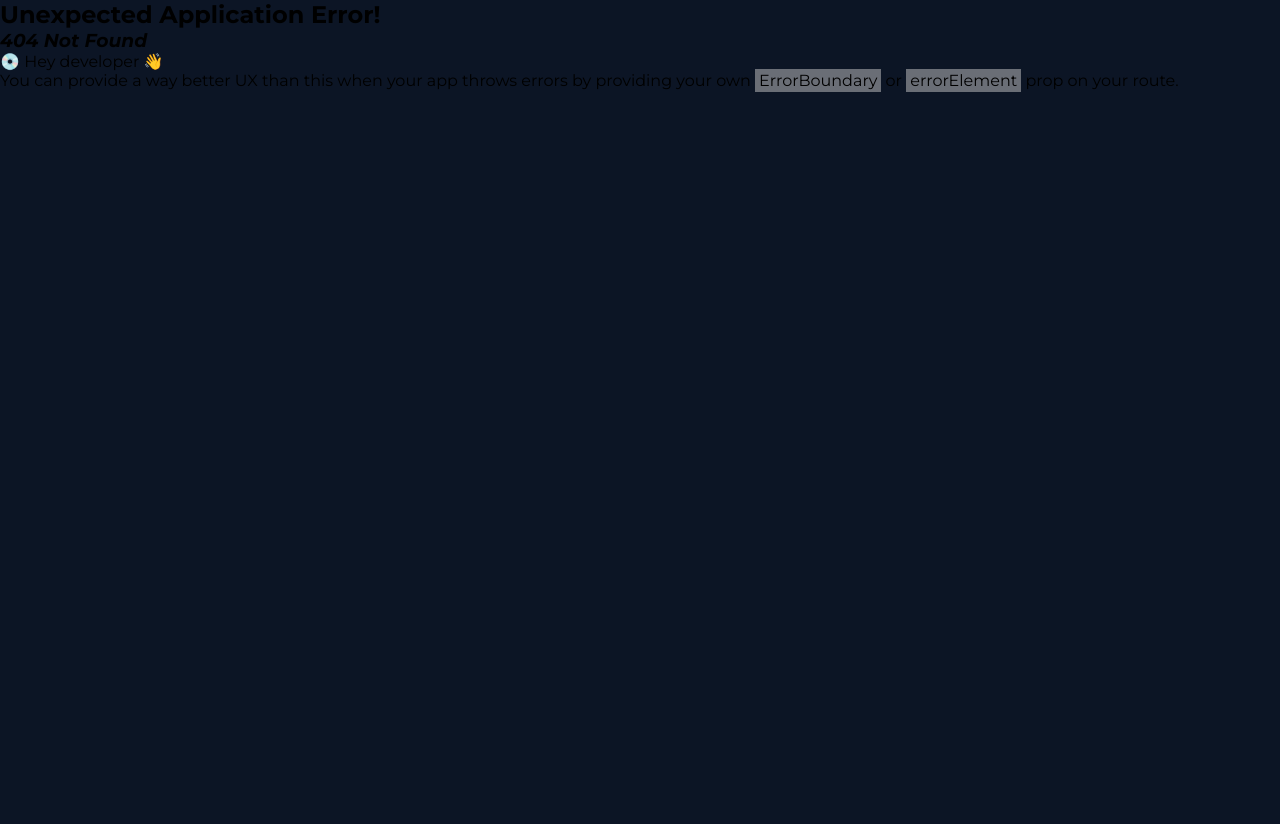
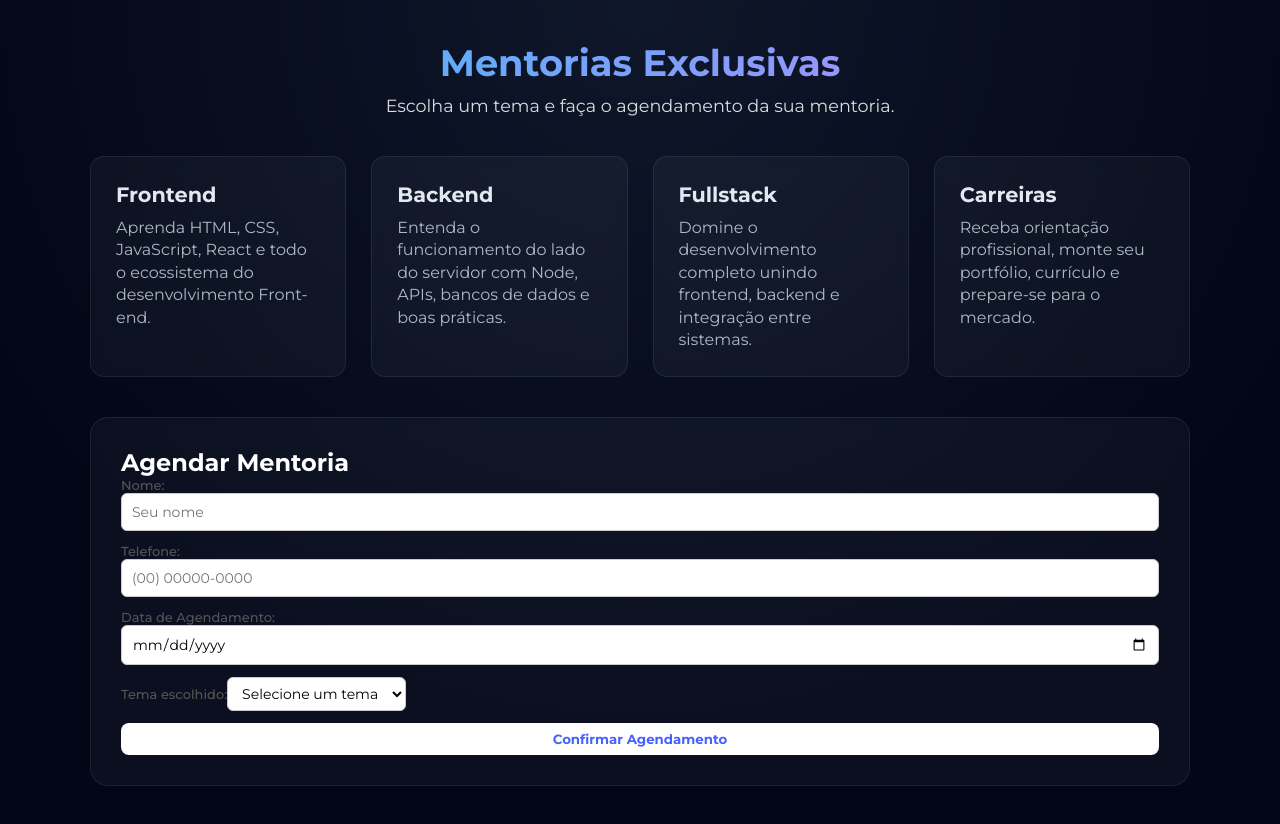
Before and after one commit to GabrielKorver/tcc-mfxacademy, a React (Vite) app: page /Mentoria in a window 1280 px wide. Before the commit this address had no page. Before the commit the page ends 800 px from the top, so only its background shows below. Built offline with nearby package versions, Linux system fonts and the light colour scheme.

Commit message:
Adicionar tela mentoria

```diff
--- /dev/null
+++ b/src/Pages/Mentoria/Mentoria.jsx
@@ -0,0 +1,85 @@
+import styles from "./Mentoria.module.css";
+
+export default function Mentoria() {
+  const mentores = [
+    {
+      tema: "Frontend",
+      descricao:
+        "Aprenda HTML, CSS, JavaScript, React e todo o ecossistema do desenvolvimento Front-end.",
+    },
+    {
+      tema: "Backend",
+      descricao:
+        "Entenda o funcionamento do lado do servidor com Node, APIs, bancos de dados e boas práticas.",
+    },
+    {
+      tema: "Fullstack",
+      descricao:
+        "Domine o desenvolvimento completo unindo frontend, backend e integração entre sistemas.",
+    },
+    {
+      tema: "Carreiras",
+      descricao:
+        "Receba orientação profissional, monte seu portfólio, currículo e prepare-se para o mercado.",
+    },
+  ];
+
+  return (
+    <div className={styles.container}>
+      <section className={styles.mentoriaSection}>
+        <h1 className={styles.title}>Mentorias Exclusivas</h1>
+        <p className={styles.subtitle}>
+          Escolha um tema e faça o agendamento da sua mentoria.
+        </p>
+
+        {/* === CARDS COM OS TEMAS === */}
+        <div className={styles.cardsArea}>
+          {mentores.map((item, index) => (
+            <div key={index} className={styles.card}>
+              <h2>{item.tema}</h2>
+              <p>{item.descricao}</p>
+            </div>
+          ))}
+        </div>
+
+        {/* === FORMULÁRIO DE AGENDAMENTO === */}
+        <div className={styles.formArea}>
+          <h2>Agendar Mentoria</h2>
+
+          <form className={styles.form}>
+            <label>
+              Nome:
+              <input type="text" placeholder="Seu nome" required />
+            </label>
+
+            <label>
+              Telefone:
+              <input type="tel" placeholder="(00) 00000-0000" required />
+            </label>
+
+            <label>
+              Data de Agendamento:
+              <input type="date" required />
+            </label>
+
+            <label>
+              Tema escolhido:
+              <select required>
+                <option value="">Selecione um tema</option>
+                {mentores.map((tema, index) => (
+                  <option key={index} value={tema.tema}>
+                    {tema.tema}
+                  </option>
+                ))}
+              </select>
+            </label>
+
+            <button type="submit" className={styles.agendarBtn}>
+              Confirmar Agendamento
+            </button>
+          </form>
+        </div>
+      </section>
+    </div>
+  );
+}
--- /dev/null
+++ b/src/Pages/Mentoria/Mentoria.module.css
@@ -0,0 +1,102 @@
+/* ===========================
+   CONTAINER GERAL
+=========================== */
+.container {
+  width: 100%;
+  min-height: 100vh;
+  padding: 40px 20px;
+  display: flex;
+  justify-content: center;
+
+  /* 🔥 mesmo fundo da landing */
+  background: radial-gradient(circle at top, #0f172a, #020617 70%);
+  color: #fff;
+}
+
+.mentoriaSection {
+  max-width: 1100px;
+  width: 100%;
+}
+
+/* ===========================
+   TÍTULOS
+=========================== */
+.title {
+  text-align: center;
+  font-size: 2.3rem;
+  margin-bottom: 10px;
+
+  /* 🔥 gradiente igual ao hero */
+  background: linear-gradient(to right, #38bdf8, #c084fc);
+  background-clip: text;
+  -webkit-background-clip: text;
+  color: transparent;
+}
+
+.subtitle {
+  text-align: center;
+  font-size: 1.1rem;
+  margin-bottom: 40px;
+  opacity: 0.85;
+}
+
+/* ===========================
+   CARDS DOS TEMAS
+=========================== */
+.cardsArea {
+  display: grid;
+  grid-template-columns: repeat(auto-fit, minmax(250px, 1fr));
+  gap: 25px;
+  margin-bottom: 40px;
+}
+
+.card {
+  padding: 25px;
+
+  /* 🔥 mesma transparência dos cards da landing */
+  background: rgba(255, 255, 255, 0.04);
+  border: 1px solid rgba(255, 255, 255, 0.08);
+
+  border-radius: 14px;
+  backdrop-filter: blur(6px);
+  -webkit-backdrop-filter: blur(6px);
+  transition: 0.25s ease;
+}
+
+.card:hover {
+  transform: translateY(-4px);
+
+  /* 🔥 hover idêntico aos cards da landing */
+  background: rgba(255, 255, 255, 0.06);
+  border-color: rgba(255, 255, 255, 0.12);
+}
+
+.card h2 {
+  margin-bottom: 10px;
+  font-size: 1.3rem;
+
+  /* 🔥 destaque suave */
+  color: #e2e8f0;
+}
+
+.card p {
+  opacity: 0.85;
+  line-height: 1.4rem;
+  color: #cbd5e1;
+}
+
+/* ===========================
+   FORMULÁRIO DE AGENDAMENTO
+=========================== */
+.formArea {
+  margin-top: 40px;
+  padding: 30px;
+
+  /* 🔥 mesma base dos blocos "missão", "tecnologias", "criadores" */
+  background: rgba(255, 255, 255, 0.04);
+  border: 1px solid rgba(255, 255, 255, 0.08);
+
+  border-radius: 18px;
+  backdrop-filter: blur(6px);
+  -webkit-backdrop-filter: blur(6px);
+}
--- a/src/main.jsx
+++ b/src/main.jsx
@@ -4,6 +4,7 @@ import { createRoot } from "react-dom/client";
 import { createBrowserRouter, RouterProvider } from "react-router-dom";
 
 import LandindPage from "./Pages/LandingPage/LandingPage"
+import Mentoria from "./Pages/Mentoria/Mentoria"
 import Login from "./Pages/Login/Login";
 import Home from "./Pages/Home/Home";
 import Cadastro from "./Pages/Cadastro/Cadastro";
@@ -13,6 +14,10 @@ const routes = createBrowserRouter([
   {
     path: "/",
     element: <LandindPage />
+  },
+  {
+    path: "/Mentoria",
+    element: <Mentoria />
   },
   {
     path: "/Login",
```
